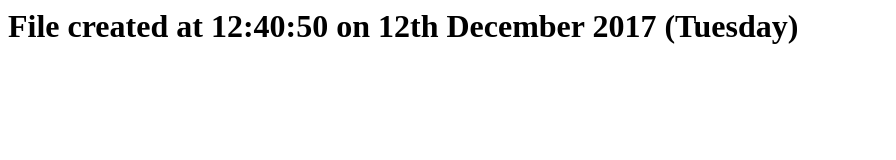
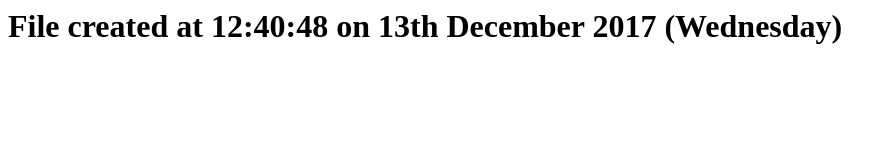
Before and after one commit to sole/publish-and-cron, a plain HTML site: page index.html in a window 1280 px wide. Shown: the whole page, without its empty margins (0-896 px from the left). Drawn offline with Linux system fonts and the light colour scheme.

Commit message:
Built from commit 9921361ec153f92ea03c2b71ecfaecc8a2d7d6eb

```diff
--- a/index.html
+++ b/index.html
@@ -1 +1 @@
-<h1>File created at 12:40:50 on 12th December 2017 (Tuesday)</h1>
+<h1>File created at 12:40:48 on 13th December 2017 (Wednesday)</h1>
```
